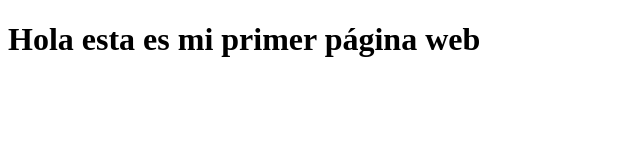
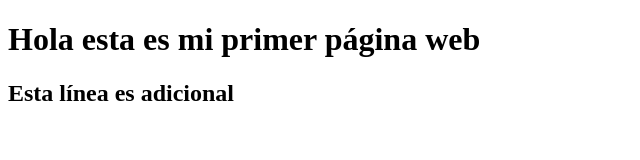
Before and after one commit to omceze/pagina-web, a plain HTML site: page index.html in a window 1280 px wide. Shown: the whole page, without its empty margins (0-640 px from the left). Drawn offline with Linux system fonts and the light colour scheme.

Commit message:
Añade línea
Se añade esta lñinea por mis gumaros.

```diff
--- a/index.html
+++ b/index.html
@@ -6,5 +6,6 @@
 	</head>
 	<body>
 		<h1>Hola esta es mi primer página web</h1>
+		<h2>Esta línea es adicional</h2>
 	</body>
 	</html>
```
